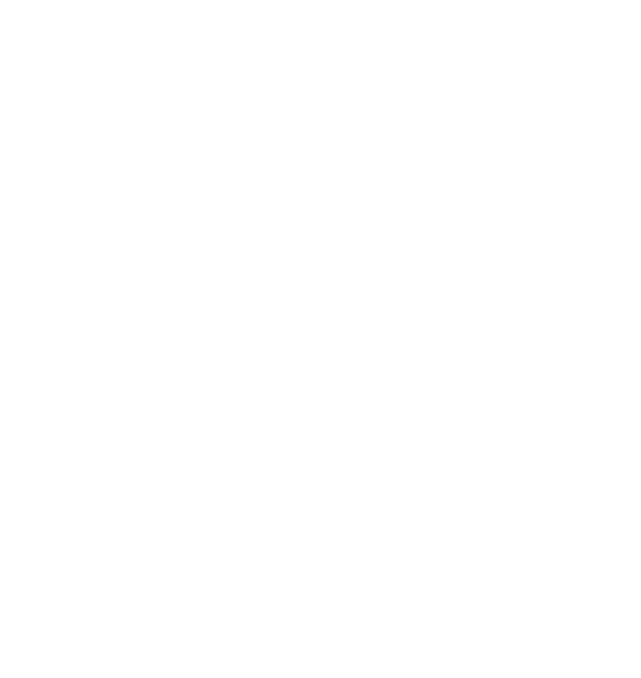
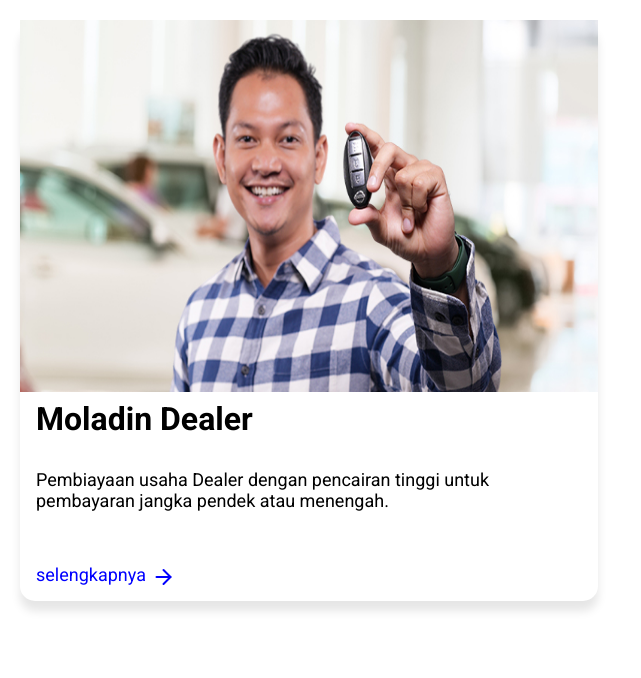
Before and after one commit to Nurfaizzi/testmeet, a plain HTML site: page index.html in a window 1280 px wide. Shown: the whole page, without its empty margins (0-641 px from the left). Drawn offline with Linux system fonts and the light colour scheme.

Commit message:
feat/rasyid

```diff
--- a/index.html
+++ b/index.html
@@ -11,6 +11,19 @@
 
 </head>
 <body>
+    <div class="container">
+        <div class="card">
+           <div class="head-card">
+            <img class="head-card img1" src="Moladin-Dealer.jpg" >
+           </div>
+           <div class="body-card">
+               <h1>Moladin Dealer</h1>
+               <p>Pembiayaan usaha Dealer dengan pencairan tinggi untuk pembayaran jangka pendek atau menengah. </p>
+           <a href="https://moladin.com/pembiayaan-dealer">selengkapnya
+               <svg xmlns="http://www.w3.org/2000/svg" width="24" height="24" viewBox="0 0 24 24" fill="none" stroke="currentColor" stroke-width="2" stroke-linecap="round" stroke-linejoin="round" class="h-6 w-6 text-primary-500"><line x1="5" y1="12" x2="19" y2="12"></line><polyline points="12 5 19 12 12 19"></polyline></svg>
+           </a>
 
+           </div>
+           </div>
 </body>
 </html>
--- a/style.css
+++ b/style.css
@@ -0,0 +1,70 @@
+body {
+    margin: 0px;
+    padding: 0px;
+    font-family: 'Roboto', sans-serif;
+    box-sizing: border-box;
+   }
+   .container {
+     display: grid;
+     grid-template-columns: repeat(8,1fr);
+     padding: 20px 0px 0px 20px;
+
+     position: relative;
+   }
+
+   .card {
+     display: grid;
+     width: 100%;
+     height: auto;
+     padding: 0px 0px 0px 0px;
+     border-radius: 15px;
+     box-shadow: 0 10px 10px rgba(0,0,0,.1);
+     background-color: white;
+
+   }
+
+ .card:hover{
+     box-shadow: 5px 5px 10px rgba(0, 0, 0, 0.3);
+     box-shadow: 20px;
+   }
+
+
+   .head-card{
+     width: 578px;
+     height: 372px;
+   }
+
+   .head-card img1{
+     width: 578px;
+     height: auto;
+     object-fit: cover;
+   }
+
+   .body-card{
+     padding : 8px 16px 16px 16px;
+   }
+
+ h1{
+     padding: 0px 0px 0px 0px;
+     margin-top: 0px;
+   }
+
+ p{
+     padding: 10px 0px 35px 0px;
+     font-size: 18px;
+   }
+
+   a{
+     color: blue;
+     text-decoration: none;
+     font-size: 18px;
+     padding: 10px 0px 90px 0px;
+   }
+
+   .body-card svg {
+     color: blue;
+     width: 31px;
+     position: absolute;
+     bottom: 7px;
+     padding: 40px 40px 5px 2px;
+   }
```
